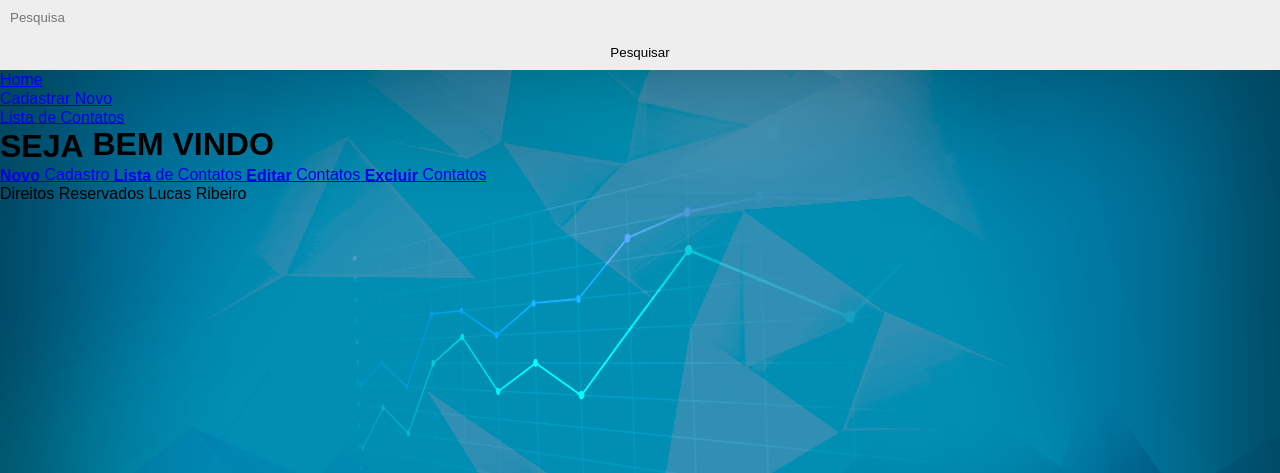
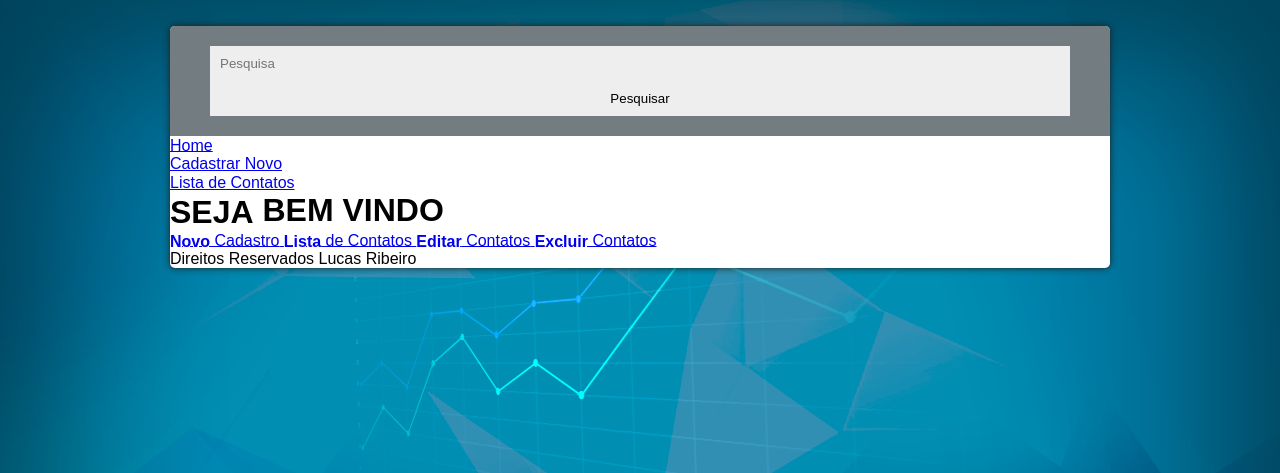
Before and after one commit to Lucas-Ribeiro7/Curso-de-MVC-em-PHP, a PHP site: page /Curso/Projetos/index.html in a window 1280 px wide. Shown: the top 473 px of the page. Run offline with PHP 8.4, Linux system fonts and the light colour scheme; some libraries are stand-ins or nearby versions.

Commit message:
Update - Front-End

```diff
--- a/Projetos/css/estilo.css
+++ b/Projetos/css/estilo.css
@@ -29,11 +29,27 @@ ul,li,ol{
     list-style: none;
 }
 div.conteudo{
-
+    width: 940px;
+    margin: 2% auto;
+    display: block;
 }
 div.base-central{
-
+    width: 100%;
+    display: block;
+    background-color: white;
+    border-radius: 5px;
+        -webkit-border-radius: 5px;
+            -moz-border-radius: 5px;
+    box-shadow: 0 0 7px 0 rgb(31, 30, 30);
+        -webkit-box-shadow: 0 0 7px 0 rgb(31, 30, 30);
+            -moz-box-shadow: 0 0 7px 0 rgb(31, 30, 30);
 }
 div.base-topo{
-
+    width: 100%;
+    display: block;
+    padding: 20px 40px;
+    background: rgb(115, 124, 128);
+    border-radius: 5px 5px 0 0;
+        -webkit-border-radius: 5px 5px 0 0;
+            -moz-border-radius: 5px 5px 0 0;
 }
--- a/Projetos/index.html
+++ b/Projetos/index.html
@@ -4,15 +4,15 @@
     <meta charset="UTF-8">
     <meta name="viewport" content="width=device-width, initial-scale=1.0">
     <link rel="stylesheet" href="css/estilo.css">
-    <!--<script type="text/javascript" src="js/jquery-min.js"></script>
-    <script type="text/javascript" src="js/js.js"></script>-->
+    <script type="text/javascript" src="js/jquery-min.js"></script>
+    <script type="text/javascript" src="js/js.js"></script>
     <title>FRONT-END</title>
 </head>
-<body background="img/fundo.png" bgproperties = "fixed">
+<body>
     <div class="conteudo">
         <div class="base-central">
             <div class="base-topo">
-                <a href="index.html"></a>
+                <a href="index.html" class="logo"></a>
                 <form action="" method="">
                     <input type="text" name="" placeholder="Pesquisa">
                     <input type="submit" value="Pesquisar">
```
